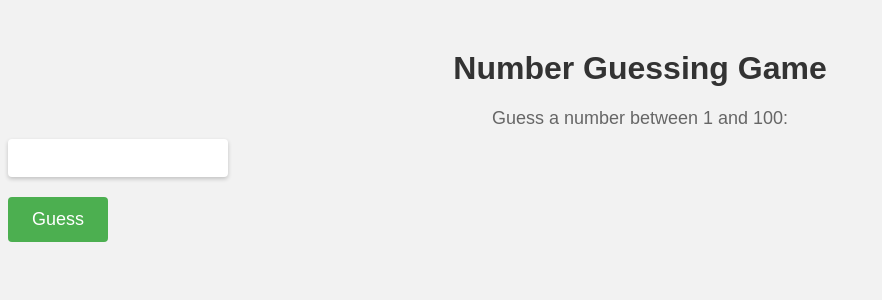
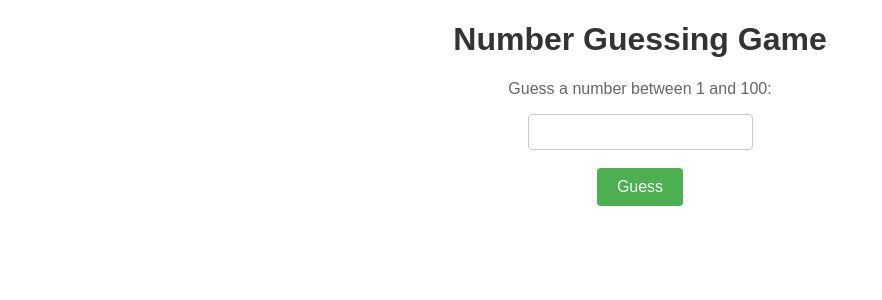
Before and after one commit to Natalie-Beckwith/t3Games, a Jekyll site: the page numberguess.html, which Jekyll copies as it is, in a window 1280 px wide. Shown: the top 300 px of the page, without its empty margins (0-882 px from the left). Built offline with Jekyll 4.4.1, drawn with Linux system fonts in a browser that asks for light colours.

Commit message:
numguess

```diff
--- a/numberguess.html
+++ b/numberguess.html
@@ -1,45 +1,36 @@
 <!DOCTYPE html>
 <html>
 <head>
-  <title>Number Guessing Games</title>
+  <title>Numbers Guessing Games</title>
   <style>
     body {
-      font-family: 'Arial', sans-serif;
-      background-color: #f2f2f2;
+      font-family: Arial, sans-serif;
+      text-align: center;
     }
 
     h1 {
       color: #333;
-      text-align: center;
-      margin-top: 50px;
     }
 
     p {
       color: #666;
-      font-size: 18px;
-      text-align: center;
-      margin-bottom: 10px;
     }
 
     input[type="number"] {
-      padding: 10px;
+      padding: 8px;
       font-size: 16px;
-      border: none;
+      border: 1px solid #ccc;
       border-radius: 4px;
-      box-shadow: 0px 2px 4px rgba(0, 0, 0, 0.2);
-      width: 200px;
-      margin-bottom: 20px;
     }
 
     button {
-      padding: 12px 24px;
-      font-size: 18px;
+      padding: 10px 20px;
+      font-size: 16px;
       background-color: #4CAF50;
       color: #fff;
       border: none;
       border-radius: 4px;
       cursor: pointer;
-      transition: background-color 0.3s ease;
     }
 
     button:hover {
@@ -49,8 +40,6 @@
     #feedback {
       color: #f00;
       font-weight: bold;
-      font-size: 18px;
-      margin-top: 20px;
     }
   </style>
   <script>
@@ -89,7 +78,7 @@
   <h1>Number Guessing Game</h1>
   <p>Guess a number between 1 and 100:</p>
   <input type="number" id="guessInput">
-  <br>
+  <br><br>
   <button onclick="checkGuess()">Guess</button>
   <p id="feedback"></p>
 </body>
```
